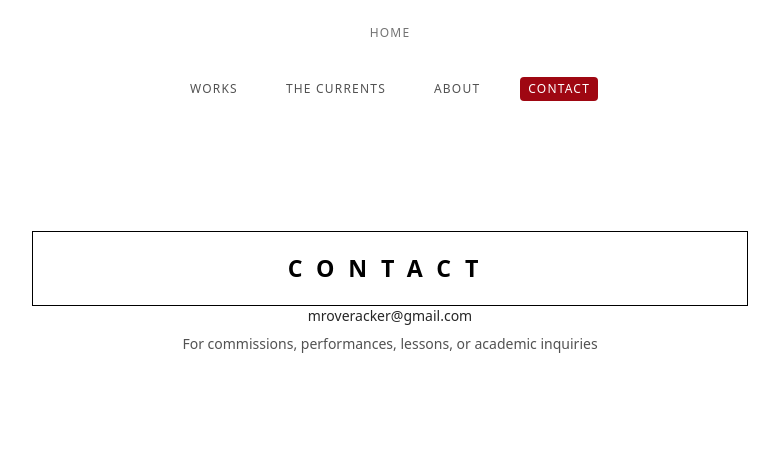
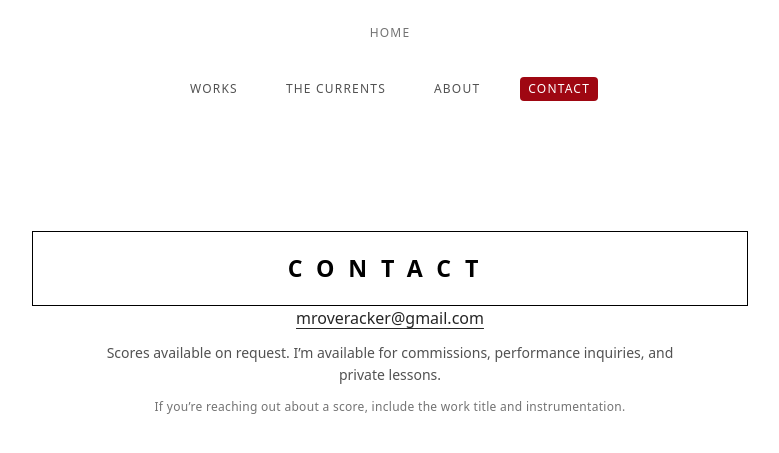
Before and after one commit to mrayover/marcusoveracker.com, a website built with Vite: page contact.html in a window 1280 px wide. Shown: the part 179-632 px from the top of the page, without its empty margins (250-1029 px from the left). Built offline with nearby package versions, Linux system fonts and the light colour scheme.

Commit message:
Updated Contact Page

```diff
--- a/contact.html
+++ b/contact.html
@@ -73,12 +73,22 @@
 
 
 
-        <div class="space-y-2 text-sm text-neutral-800 w-full max-w-xl">
-          <div>mroveracker@gmail.com</div>
-          <div class="text-neutral-600">
-            For commissions, performances, lessons, or academic inquiries
-          </div>
-        </div>
+<div class="space-y-3 text-sm text-neutral-800 w-full max-w-xl">
+  <div class="text-base">
+    <a href="mailto:mroveracker@gmail.com" class="underline underline-offset-4 hover:text-black">
+      mroveracker@gmail.com
+    </a>
+  </div>
+
+  <div class="text-neutral-600 leading-relaxed">
+    Scores available on request. I’m available for commissions, performance inquiries, and private lessons.
+  </div>
+
+  <div class="text-neutral-500 text-xs tracking-wide">
+    If you’re reaching out about a score, include the work title and instrumentation.
+  </div>
+</div>
+
       </section>
     </main>
 
```
